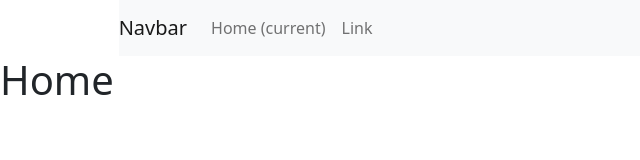
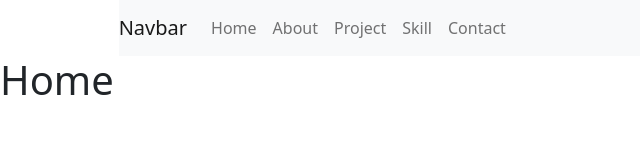
Before and after one commit to prodeveloper03/sounak-portfolio, a React (Create React App) app: page / in a window 1280 px wide. Shown: the top 160 px of the page, without its empty margins (0-640 px from the left). Built offline with nearby package versions, Linux system fonts and the light colour scheme.

Commit message:
navbar updated

```diff
--- a/src/Navbar.jsx
+++ b/src/Navbar.jsx
@@ -18,10 +18,29 @@
             <div className="collapse navbar-collapse" id="navbarSupportedContent">
               <ul className="navbar-nav mr-auto">
                 <li className="nav-item active">
-                  <a className="nav-link" href="#">Home <span class="sr-only">(current)</span></a>
+                  <a className="nav-link" href="#">
+                    Home
+                  </a>
                 </li>
                 <li className="nav-item">
-                  <a className="nav-link" href="#">Link</a>
+                  <a className="nav-link" href="#Home">
+                    About
+                  </a>
+                </li>
+                <li className="nav-item">
+                  <a className="nav-link" href="#Home">
+                    Project
+                  </a>
+                </li>
+                <li className="nav-item">
+                  <a className="nav-link" href="#Home">
+                    Skill
+                  </a>
+                </li>
+                <li className="nav-item">
+                  <a className="nav-link" href="#Home">
+                    Contact
+                  </a>
                 </li>
 
               </ul>
```
